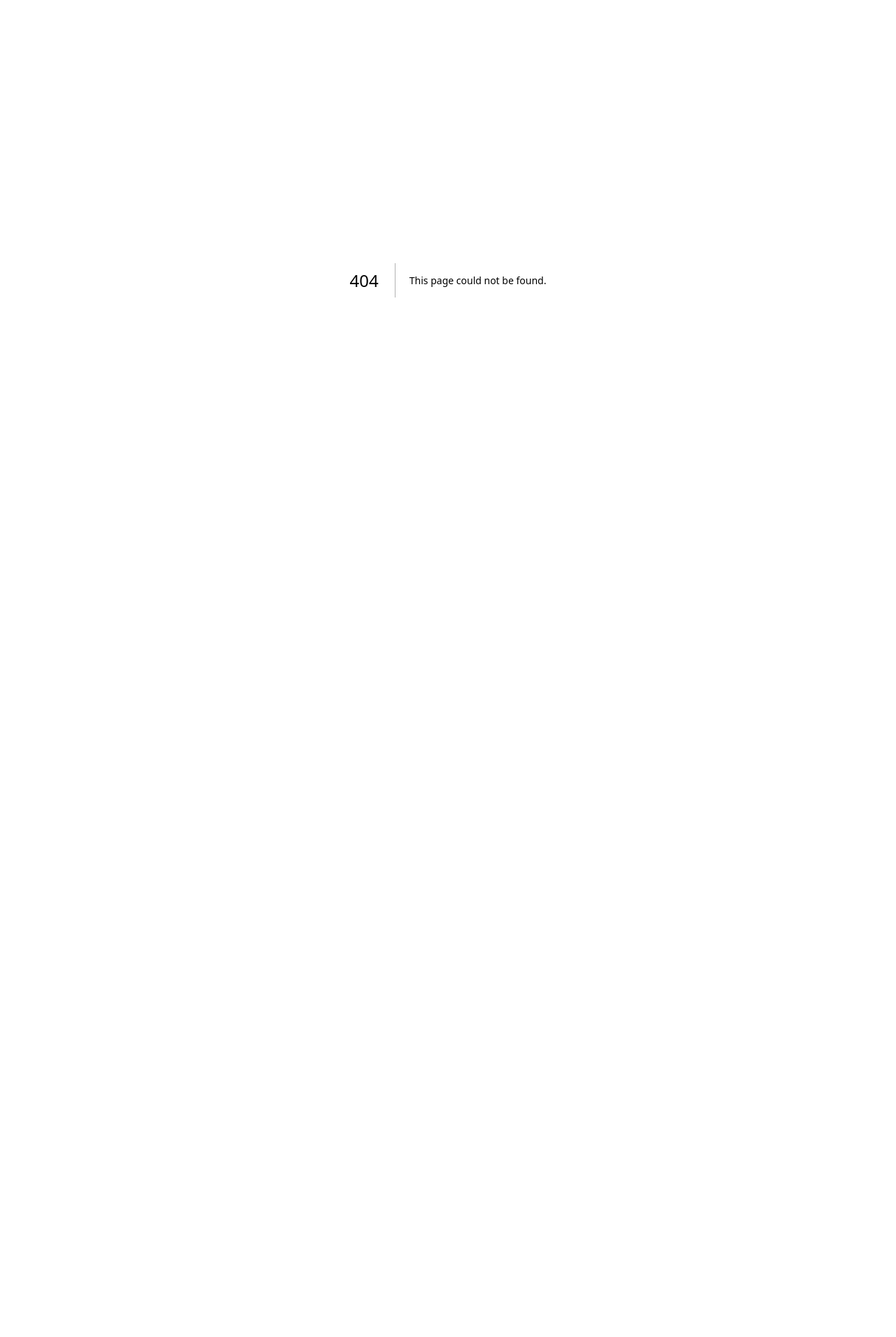
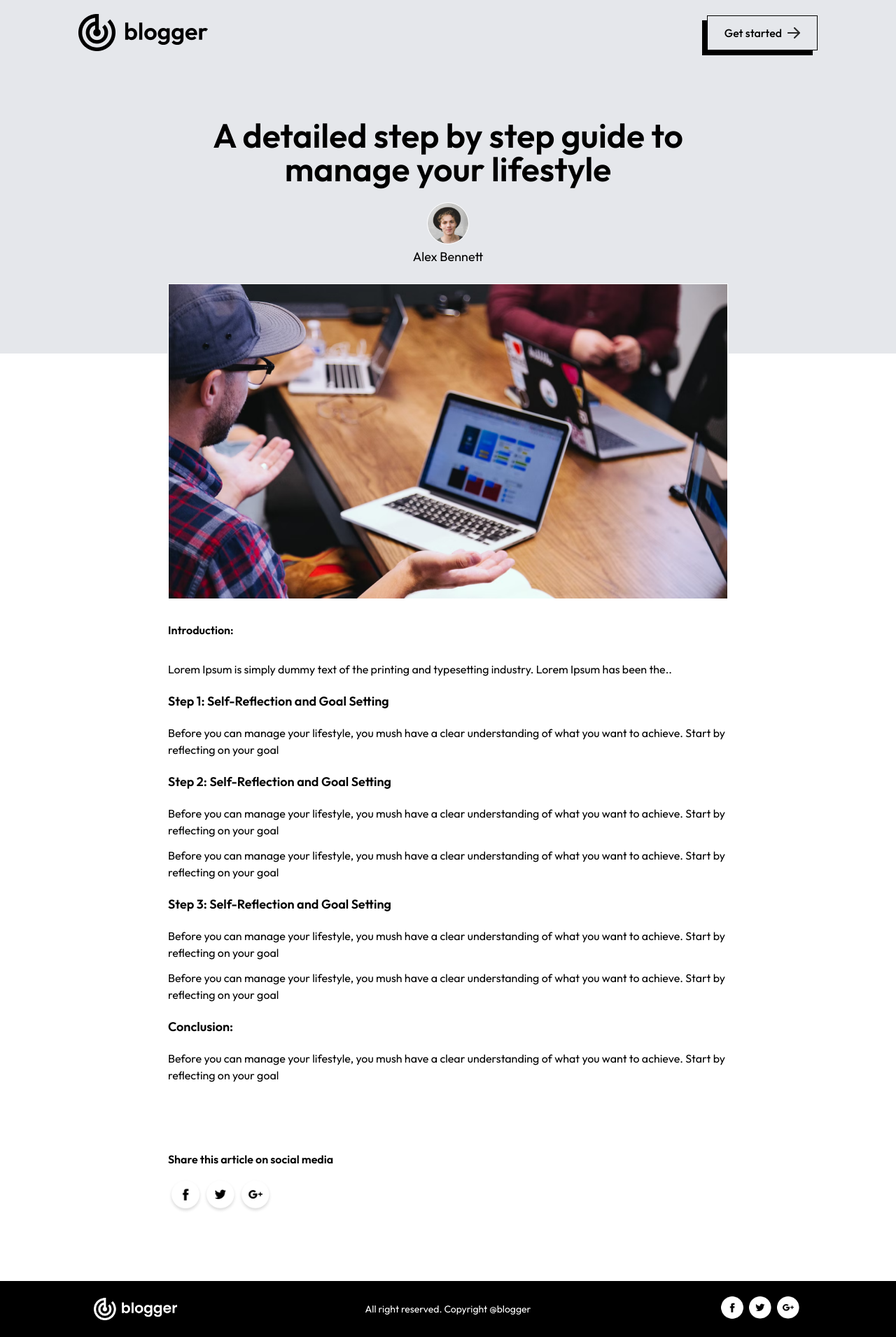
Before and after one commit to donkennie/full-bg, a Next.js app: page /blogs/1 in a window 1280 px wide. Before the commit this address had no page. Shown: the whole page at 70% size. Before the commit the page ends 800 px from the top, so only its background shows below. Built offline with nearby package versions, Linux system fonts and the light colour scheme.

Commit message:
add blog item page

```diff
--- a/Components/BlogItem.jsx
+++ b/Components/BlogItem.jsx
@@ -1,20 +1,25 @@
 import React from 'react';
 import Image from 'next/image';
 import { assets, blog_data } from '@/Assets/assets';
+import Link from 'next/link';
 
-const BlogItem = ({title, description, category, image}) => {
+const BlogItem = ({title, description, category, image, id}) => {
     return(
         <div className='max-w-[330px] sm:max-w-[300px] bg-white border border-black hover:shadow-[-7px_7px_0px_#000000]'>
+
+            <Link href={`/blogs/${id}`}>
             <Image src={image} alt='' width={400} height={400} border border-black/>
+            </Link>
+
             <p className='ml-5 mt-5 px-1 inline-block bg-black text-white text-sm'>{category}</p>
 
             <div className='p-5'>
                 <h5 className='mb-2 text-lg font-medium tracking-tight text-gray-900'>{title}</h5>
                 <p className='mb-3 text-sm tracking-tight text-gray-700'>{description}</p>
 
-                <div className='inline-flex items-center py-2 font-semibold text-center'>
+                <Link href={`/blogs/${id}`} className='inline-flex items-center py-2 font-semibold text-center'>
                     Read more <Image src={assets.arrow} className='ml-2' alt='' width={12}/>
-                </div>
+                </Link>
             </div>
 
             {/* <div className='flex flex-wrap justify-around gap-1 gap-y-10 mb-16 xl:mx-24'></div> */}
--- a/Components/BlogList.jsx
+++ b/Components/BlogList.jsx
@@ -4,22 +4,22 @@ import BlogItem from './BlogItem'
 
 const BlogList = () => {
 
-    const [menu, setMenu] = useState("");
+    const [menu, setMenu] = useState("All");
 
 
     return (
         <div>
 
             <div className='flex justify-center gap-6 my-10'>
-                <button onClick={()=>setMenu('All')} className= {menu === "All" ?'bg-black text-white py-1 px-4 rounded-sm' : ""}>All</button>
+                <button onClick={()=> setMenu('All')} className= {menu === "All" ?'bg-black text-white py-1 px-4 rounded-sm' : ""}>All</button>
                 <button onClick={() => setMenu('Technology')} className= {menu === "Technology" ?'bg-black text-white py-1 px-4 rounded-sm' : ""} >Technology</button>
                 <button onClick={() => setMenu('Startup')} className= {menu === "Startup" ?'bg-black text-white py-1 px-4 rounded-sm' : ""}>Startup</button>
                 <button onClick={() => setMenu('Lifestyle')} className= {menu === "Lifestyle" ?'bg-black text-white py-1 px-4 rounded-sm' : ""}>Lifestyle</button>
             </div>
 
             <div className='flex flex-wrap justify-around gap-1 gap-y-10 mb-16 xl:mx-24'>
-                {blog_data.map((item, index) =>{
-                    return <BlogItem key={index} image={item.image} title={item.title} description={item.description} category={item.category}/>
+                {blog_data.filter((item) => menu === "All" ? true : item.category === menu).map((item, index) =>{
+                    return <BlogItem key={index} id = {item.id} image={item.image} title={item.title} description={item.description} category={item.category}/>
                 })}
             </div>
 
--- /dev/null
+++ b/Components/Footer.jsx
@@ -0,0 +1,20 @@
+import { assets } from '@/Assets/assets'
+import Image from 'next/image'
+import React from 'react'
+
+const Footer = () => {
+    return (
+        <div className='flex justify-around flex-col gap-2 sm:gap-0 sm:flex-row bg-black py-5 items-center'>
+            <Image src ={assets.logo_light} alt='' width={120}/>
+            <p className='text-sm text-white'> All right reserved. Copyright @blogger</p>
+
+            <div className='flex'>
+                <Image src={assets.facebook_icon} alt='' width={40}/>
+                <Image src={assets.twitter_icon} alt='' width={40}/>
+                <Image src={assets.googleplus_icon} alt='' width={40}/>
+            </div>
+        </div>
+    )
+}
+
+export default Footer
--- a/Components/Header.jsx
+++ b/Components/Header.jsx
@@ -6,10 +6,10 @@ const Header = () => {
     return (
         <div className='py-5 px-5 md:px-12 lg:px-28'>
             <div className='flex justify-between items-center'>
-                <Image src={assets.logo} width={180} alt='' className='w-[130px] sm:w-auto' />
+                <Image src={assets.logo} width={180} alt='image' className='w-[130px] sm:w-auto' />
                 <button className='flex items-center gap-2 font-medium py-1 px-3 sm:py-3 sm:px-6 border border-solid border-black shadow-[-7px_7px_0px_#000000]'>
                     Get started
-                    <Image src={assets.arrow}/>
+                    <Image src={assets.arrow} alt='image'/>
                 </button>
             </div>
 
--- /dev/null
+++ b/app/blogs/[id]/page.jsx
@@ -0,0 +1,78 @@
+'use client'
+import { assets, blog_data } from '@/Assets/assets'
+import React, { useEffect, useState } from 'react'
+import Image from 'next/image'
+import Footer from '@/Components/Footer'
+import Link from 'next/link'
+
+const page = ({params}) => {
+
+    const [data, setData ] = useState(null)
+
+    const fetchBlogData = () => {
+        for(let i = 0; i < blog_data.length; i++){
+            if(Number(params.id) === blog_data[i].id){
+                setData(blog_data[i]);
+                console.log(blog_data[i]);
+                break;
+            }
+        }
+    }
+
+    useEffect(() => {
+        fetchBlogData();
+    }, [])
+
+    return ( data?<>
+        <div className='bg-gray-200 py-5 px-5 md:px-12 lg:px-28'>
+            <div className='flex justify-between items-center'>
+                <Link href='/'>
+                    <Image src={assets.logo} width= {180} alt='' className='w-[130px] sm:w-auto'/>
+                </Link>
+                <button className='flex items-center gap-2 font-medium py-1 px-3 sm:py-3 sm:px-6 border border-black shadow-[-7px_7px_0px_#000000]'>
+                    Get started <Image src={assets.arrow}/>
+                </button>
+            </div>
+
+            <div className='text-center my-24'>
+                <h1 className='text-2xl sm:text-5xl font-semibold max-w-[700px] mx-auto'>{data.title}</h1>
+
+                <Image className='mx-auto mt-6 border border-white rounded-full' src={data.author_img} width={60} height={60} alt=''/>
+
+                <p className='mt-1 pb-2 text-lg max-w-[740px] mx-auto'>{data.author}</p>
+            </div>
+        </div>
+
+        <div className='mx-5 max-w-[800px] md:mx-auto mt-[-100px] mb-10'>
+            <Image className='border border-white' src={data.image} width={1280} height={720} alt=''/>
+            <h1 className='my-8 text-[26px font-semibold'>Introduction:</h1>
+
+            <p>{data.description}</p>
+            <h3 className='my-5 text-[18px] font-semibold'>Step 1: Self-Reflection and Goal Setting</h3>
+            <p className='my-3'>Before you can manage your lifestyle, you mush have a clear understanding of what you want to achieve. Start by reflecting on your goal</p>
+            <p className='my-5 text-[18px] font-semibold'>Step 2: Self-Reflection and Goal Setting</p>
+            <p className='my-3'>Before you can manage your lifestyle, you mush have a clear understanding of what you want to achieve. Start by reflecting on your goal</p>
+            <p className='my-3'>Before you can manage your lifestyle, you mush have a clear understanding of what you want to achieve. Start by reflecting on your goal</p>
+            <p className='my-5 text-[18px] font-semibold'>Step 3: Self-Reflection and Goal Setting</p>
+            <p className='my-3'>Before you can manage your lifestyle, you mush have a clear understanding of what you want to achieve. Start by reflecting on your goal</p>
+            <p className='my-3'>Before you can manage your lifestyle, you mush have a clear understanding of what you want to achieve. Start by reflecting on your goal</p>
+            <p className='my-5 text-[18px] font-semibold'>Conclusion:</p>
+            <p className='my-3'>Before you can manage your lifestyle, you mush have a clear understanding of what you want to achieve. Start by reflecting on your goal</p>
+
+            <div className='my-24'>
+                <p className='text-black font font-semibold my-4'>Share this article on social media</p>
+                <div className='flex'>
+                    <Image src={assets.facebook_icon} width={50} alt=''/>
+                    <Image src={assets.twitter_icon} width={50} alt=''/>
+                    <Image src={assets.googleplus_icon} width={50} alt=''/>
+                </div>
+            </div>
+        </div>
+
+        <Footer/>
+
+    </> : <></>
+    )
+}
+
+export default page
--- a/app/page.js
+++ b/app/page.js
@@ -1,12 +1,13 @@
 'use client'
 import Header from "@/Components/Header";
 import BlogList from "@/Components/BlogList";
-
+import Footer from "@/Components/Footer"
 export default function Home() {
   return (
     <>
     <Header/>
     <BlogList/>
+    <Footer/>
     </>
   )
 }
--- a/package.json
+++ b/package.json
@@ -9,10 +9,12 @@
     "lint": "next lint"
   },
   "dependencies": {
+    "axios": "^1.8.4",
     "next": "15.2.4",
     "postcss": "^8.5.3",
     "react": "^19.0.0",
-    "react-dom": "^19.0.0"
+    "react-dom": "^19.0.0",
+    "react-toastify": "^11.0.5"
   },
   "devDependencies": {
     "@eslint/eslintrc": "^3",
```
Also changed, not shown: 1 other file (tests, documents, lock files or other folders).
